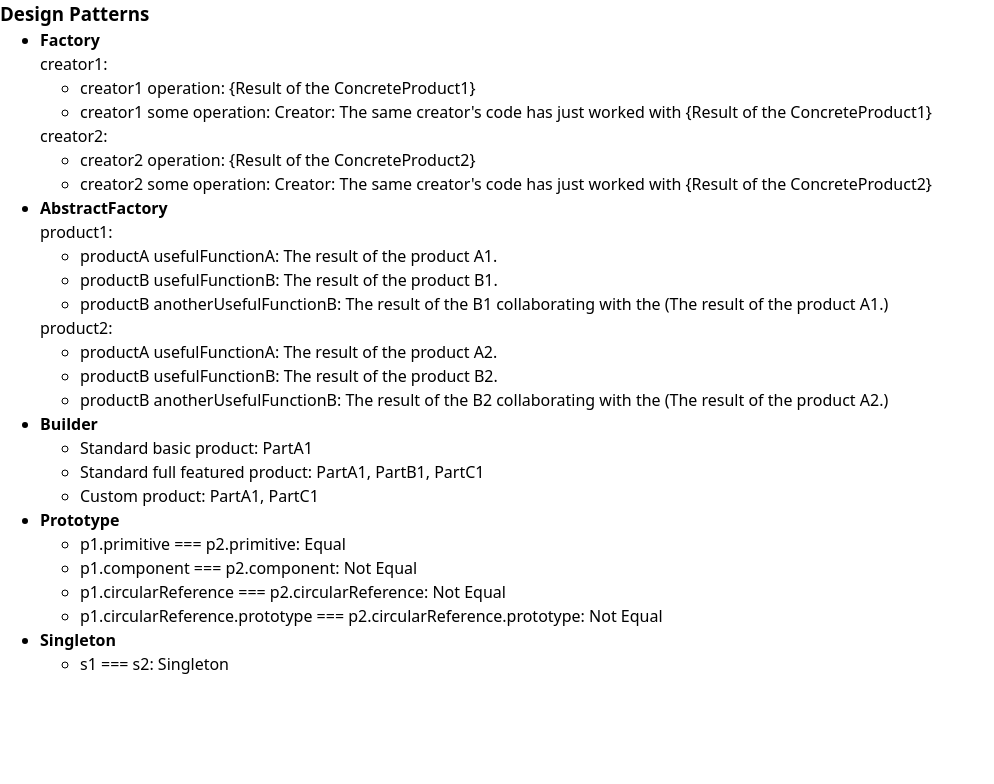
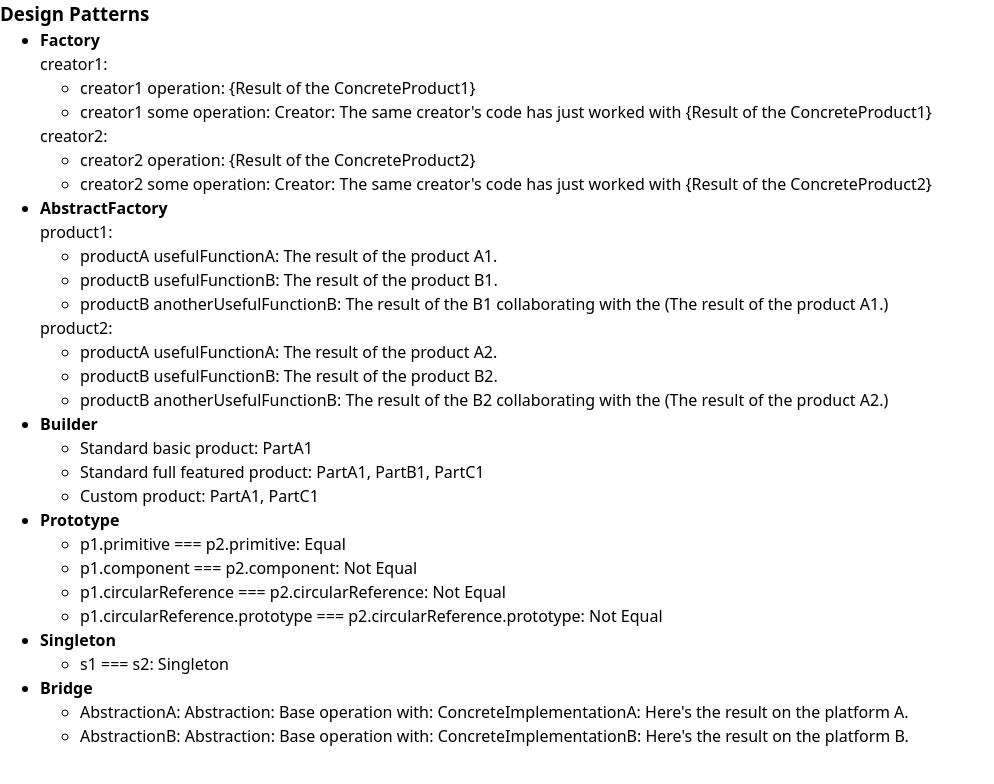
Before and after one commit to xieQin/react-ts-template, a React (Vite) app: page /design-patterns in a window 1280 px wide. Shown: the top 784 px of the page, without its empty margins (0-994 px from the left). Built offline with nearby package versions, Linux system fonts and the light colour scheme.

Commit message:
feat: add Bridge pattern

```diff
--- a/src/views/DesignPatterns/Bridge/index.tsx
+++ b/src/views/DesignPatterns/Bridge/index.tsx
@@ -1,3 +1,11 @@
+import { useCreateBridgeClient } from "./stores";
+
 export default function BridgePage() {
-  return <>Bridge</>;
+  const { abstractionA, abstractionB } = useCreateBridgeClient();
+  return (
+    <ul>
+      <li>AbstractionA: {abstractionA.operation()}</li>
+      <li>AbstractionB: {abstractionB.operation()}</li>
+    </ul>
+  );
 }
--- /dev/null
+++ b/src/views/DesignPatterns/Bridge/stores/client/index.ts
@@ -0,0 +1,19 @@
+import { ConcreteImplementationA, ConcreteImplementationB } from "../concrete";
+import { Abstraction } from "../interfaces";
+
+type UseCreateBridgeClient = () => {
+  abstractionA: Abstraction;
+  abstractionB: Abstraction;
+};
+
+export const useCreateBridgeClient: UseCreateBridgeClient = () => {
+  const implementationA = new ConcreteImplementationA();
+  const abstractionA = new Abstraction(implementationA);
+  const implementationB = new ConcreteImplementationB();
+  const abstractionB = new Abstraction(implementationB);
+
+  return {
+    abstractionA,
+    abstractionB,
+  };
+};
--- /dev/null
+++ b/src/views/DesignPatterns/Bridge/stores/concrete/index.ts
@@ -0,0 +1,13 @@
+import { Implementation } from "../interfaces";
+
+export class ConcreteImplementationA implements Implementation {
+  public operationImplementation(): string {
+    return "ConcreteImplementationA: Here's the result on the platform A.";
+  }
+}
+
+export class ConcreteImplementationB implements Implementation {
+  public operationImplementation(): string {
+    return "ConcreteImplementationB: Here's the result on the platform B.";
+  }
+}
--- /dev/null
+++ b/src/views/DesignPatterns/Bridge/stores/index.ts
@@ -0,0 +1,3 @@
+export * from "./client";
+export * from "./concrete";
+export * from "./interfaces";
--- /dev/null
+++ b/src/views/DesignPatterns/Bridge/stores/interfaces/index.ts
@@ -0,0 +1,23 @@
+export class Abstraction {
+  protected implementation: Implementation;
+
+  constructor(implementation: Implementation) {
+    this.implementation = implementation;
+  }
+
+  public operation(): string {
+    const result = this.implementation.operationImplementation();
+    return `Abstraction: Base operation with:\n${result}`;
+  }
+}
+
+export class ExtendedAbstraction extends Abstraction {
+  public operation(): string {
+    const result = this.implementation.operationImplementation();
+    return `ExtendedAbstraction: Extended operation with:\n${result}`;
+  }
+}
+
+export interface Implementation {
+  operationImplementation(): string;
+}
--- a/src/views/DesignPatterns/index.tsx
+++ b/src/views/DesignPatterns/index.tsx
@@ -1,6 +1,7 @@
 import { DesignPatterns } from "@/models";
 
 import AbstractFactoryPage from "./AbstractFactory";
+import BridgePage from "./Bridge";
 import BuilderPage from "./Builder";
 import FactoryPage from "./Factory";
 import PrototypePage from "./Prototype";
@@ -12,6 +13,7 @@ const DesignPatternsPageConfigs = {
   [DesignPatterns.Builder]: BuilderPage,
   [DesignPatterns.Prototype]: PrototypePage,
   [DesignPatterns.Singleton]: SingletonPage,
+  [DesignPatterns.Bridge]: BridgePage,
 };
 
 export default function DesignPatternsPage() {
```
